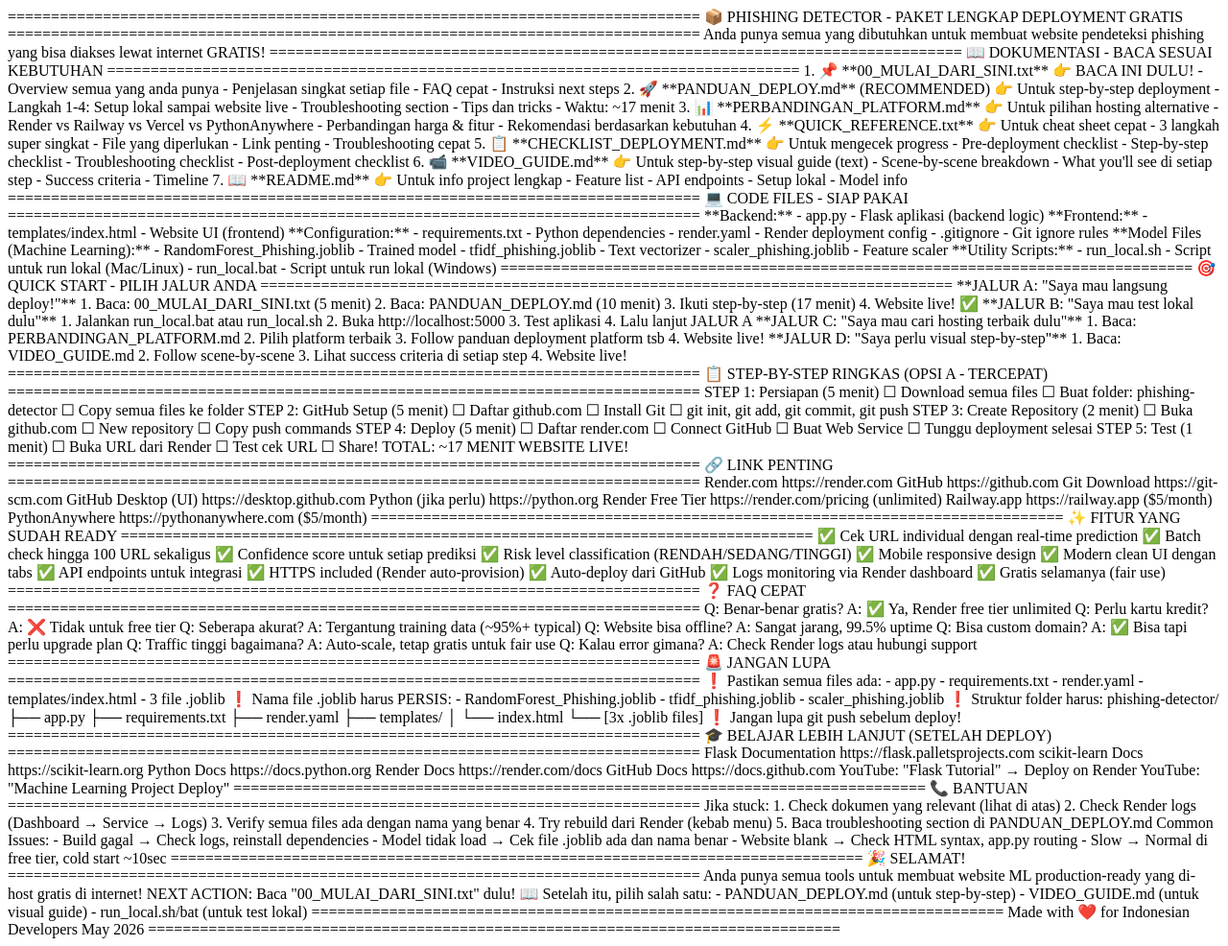
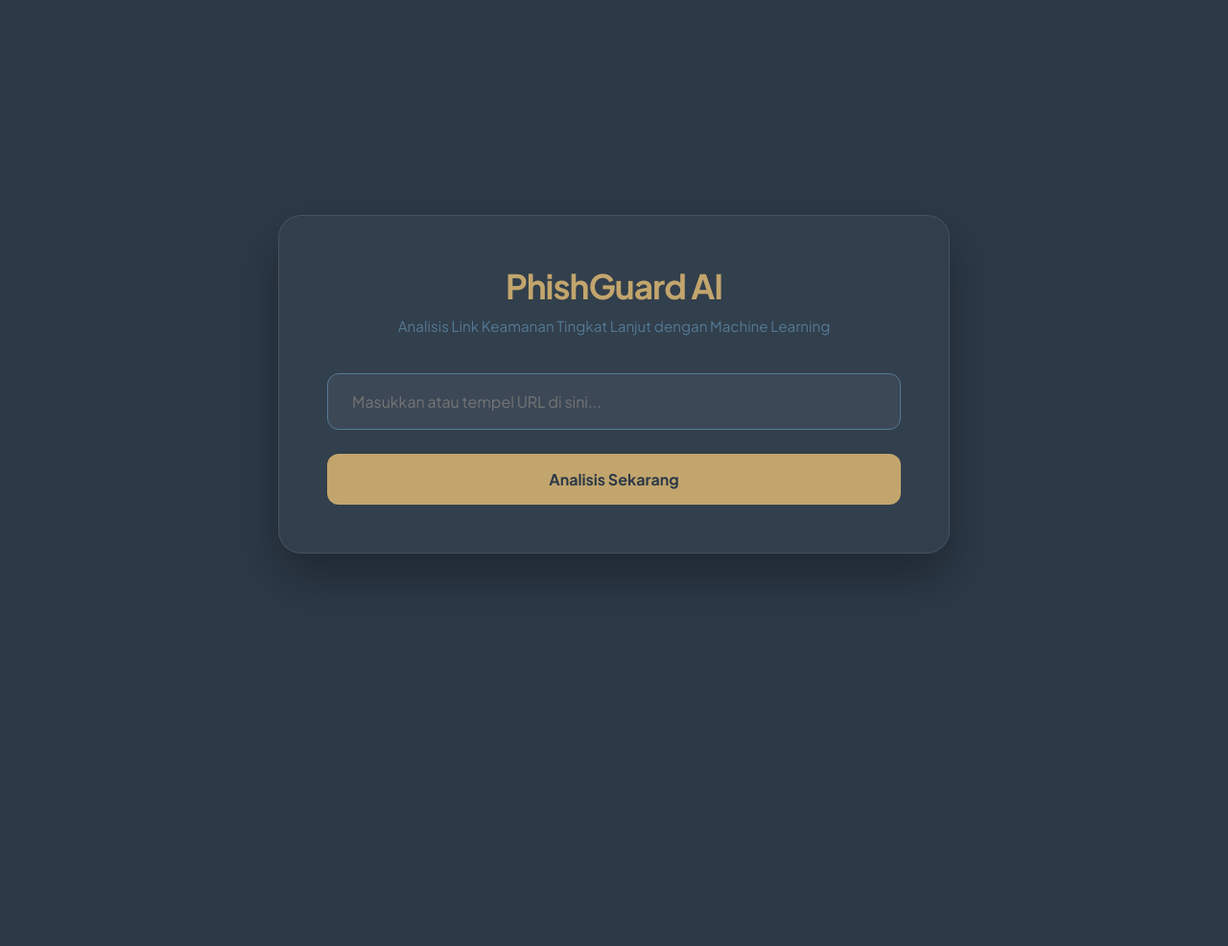
Before and after one commit to AllenGTx/phishing-detector, a Flask app: page / in a window 1280 px wide. Shown: the whole page at 96% size. After the commit the page ends 598 px from the top, so only its background shows below. Run offline with Flask 3, Linux system fonts and the light colour scheme.

Commit message:
Update UI: Minimalist Elegant Palette

```diff
--- a/templates/index.html
+++ b/templates/index.html
@@ -1,273 +1,278 @@
-================================================================================
-📦 PHISHING DETECTOR - PAKET LENGKAP DEPLOYMENT GRATIS
-================================================================================
+<!DOCTYPE html>
+<html lang="id">
+<head>
+    <meta charset="UTF-8">
+    <meta name="viewport" content="width=device-width, initial-scale=1.0">
+    <title>PhishGuard AI | Deteksi Link Modern</title>
+    <link href="https://fonts.googleapis.com/css2?family=Plus+Jakarta+Sans:wght@300;400;600;700&display=swap" rel="stylesheet">
+    <style>
+        :root {
+            --primary: #2C3947;    /* Navy Dark */
+            --secondary: #547A95;  /* Muted Blue */
+            --accent: #C2A56D;     /* Gold Accent */
+            --light: #E8EDF2;      /* Off-White */
+            --white: #ffffff;
+        }
 
-Anda punya semua yang dibutuhkan untuk membuat website pendeteksi phishing
-yang bisa diakses lewat internet GRATIS!
+        * {
+            margin: 0;
+            padding: 0;
+            box-sizing: border-box;
+            font-family: 'Plus Jakarta Sans', sans-serif;
+        }
 
-================================================================================
-📖 DOKUMENTASI - BACA SESUAI KEBUTUHAN
-================================================================================
+        body {
+            background-color: var(--primary);
+            color: var(--light);
+            display: flex;
+            justify-content: center;
+            align-items: center;
+            min-height: 100vh;
+            padding: 20px;
+        }
 
-1. 📌 **00_MULAI_DARI_SINI.txt**
-   👉 BACA INI DULU!
-   - Overview semua yang anda punya
-   - Penjelasan singkat setiap file
-   - FAQ cepat
-   - Instruksi next steps
+        .container {
+            width: 100%;
+            max-width: 700px;
+            background: rgba(255, 255, 255, 0.03);
+            padding: 50px;
+            border-radius: 24px;
+            border: 1px solid rgba(255, 255, 255, 0.1);
+            backdrop-filter: blur(10px);
+            box-shadow: 0 25px 50px rgba(0,0,0,0.3);
+        }
 
-2. 🚀 **PANDUAN_DEPLOY.md** (RECOMMENDED)
-   👉 Untuk step-by-step deployment
-   - Langkah 1-4: Setup lokal sampai website live
-   - Troubleshooting section
-   - Tips dan tricks
-   - Waktu: ~17 menit
+        .header {
+            text-align: center;
+            margin-bottom: 40px;
+        }
 
-3. 📊 **PERBANDINGAN_PLATFORM.md**
-   👉 Untuk pilihan hosting alternative
-   - Render vs Railway vs Vercel vs PythonAnywhere
-   - Perbandingan harga & fitur
-   - Rekomendasi berdasarkan kebutuhan
+        .header h1 {
+            color: var(--accent);
+            font-size: 2.2rem;
+            letter-spacing: -1px;
+            margin-bottom: 10px;
+        }
 
-4. ⚡ **QUICK_REFERENCE.txt**
-   👉 Untuk cheat sheet cepat
-   - 3 langkah super singkat
-   - File yang diperlukan
-   - Link penting
-   - Troubleshooting cepat
+        .header p {
+            color: var(--secondary);
+            font-size: 0.95rem;
+        }
 
-5. 📋 **CHECKLIST_DEPLOYMENT.md**
-   👉 Untuk mengecek progress
-   - Pre-deployment checklist
-   - Step-by-step checklist
-   - Troubleshooting checklist
-   - Post-deployment checklist
+        .input-group {
+            position: relative;
+            margin-bottom: 25px;
+        }
 
-6. 📹 **VIDEO_GUIDE.md**
-   👉 Untuk step-by-step visual guide (text)
-   - Scene-by-scene breakdown
-   - What you'll see di setiap step
-   - Success criteria
-   - Timeline
+        input[type="text"] {
+            width: 100%;
+            padding: 18px 25px;
+            background: rgba(232, 237, 242, 0.05);
+            border: 1px solid var(--secondary);
+            border-radius: 12px;
+            color: var(--white);
+            font-size: 1rem;
+            transition: all 0.3s ease;
+            outline: none;
+        }
 
-7. 📖 **README.md**
-   👉 Untuk info project lengkap
-   - Feature list
-   - API endpoints
-   - Setup lokal
-   - Model info
+        input[type="text"]:focus {
+            border-color: var(--accent);
+            background: rgba(232, 237, 242, 0.08);
+            box-shadow: 0 0 15px rgba(194, 165, 109, 0.2);
+        }
 
-================================================================================
-💻 CODE FILES - SIAP PAKAI
-================================================================================
+        button {
+            width: 100%;
+            padding: 16px;
+            background: var(--accent);
+            color: var(--primary);
+            border: none;
+            border-radius: 12px;
+            font-weight: 700;
+            font-size: 1rem;
+            cursor: pointer;
+            transition: transform 0.2s ease, background 0.3s ease;
+        }
 
-**Backend:**
-- app.py                   - Flask aplikasi (backend logic)
+        button:hover {
+            background: #d4b882;
+            transform: translateY(-2px);
+        }
 
-**Frontend:**
-- templates/index.html     - Website UI (frontend)
+        button:active {
+            transform: translateY(0);
+        }
 
-**Configuration:**
-- requirements.txt         - Python dependencies
-- render.yaml              - Render deployment config
-- .gitignore               - Git ignore rules
+        /* Result Section */
+        #result-container {
+            margin-top: 40px;
+            display: none;
+            border-top: 1px solid rgba(255, 255, 255, 0.1);
+            padding-top: 30px;
+            animation: fadeIn 0.5s ease;
+        }
 
-**Model Files (Machine Learning):**
-- RandomForest_Phishing.joblib    - Trained model
-- tfidf_phishing.joblib            - Text vectorizer
-- scaler_phishing.joblib           - Feature scaler
+        @keyframes fadeIn {
+            from { opacity: 0; transform: translateY(10px); }
+            to { opacity: 1; transform: translateY(0); }
+        }
 
-**Utility Scripts:**
-- run_local.sh             - Script untuk run lokal (Mac/Linux)
-- run_local.bat            - Script untuk run lokal (Windows)
+        .result-card {
+            background: rgba(0, 0, 0, 0.2);
+            padding: 25px;
+            border-radius: 16px;
+        }
 
-================================================================================
-🎯 QUICK START - PILIH JALUR ANDA
-================================================================================
+        .badge {
+            display: inline-block;
+            padding: 6px 14px;
+            border-radius: 50px;
+            font-size: 0.8rem;
+            font-weight: 700;
+            margin-bottom: 15px;
+            text-transform: uppercase;
+        }
 
-**JALUR A: "Saya mau langsung deploy!"**
-1. Baca: 00_MULAI_DARI_SINI.txt (5 menit)
-2. Baca: PANDUAN_DEPLOY.md (10 menit)
-3. Ikuti step-by-step (17 menit)
-4. Website live! ✅
+        .phishing { background: #e74c3c; color: white; }
+        .safe { background: #27ae60; color: white; }
 
-**JALUR B: "Saya mau test lokal dulu"**
-1. Jalankan run_local.bat atau run_local.sh
-2. Buka http://localhost:5000
-3. Test aplikasi
-4. Lalu lanjut JALUR A
+        .confidence-label {
+            font-size: 0.85rem;
+            color: var(--secondary);
+            margin-bottom: 5px;
+        }
 
-**JALUR C: "Saya mau cari hosting terbaik dulu"**
-1. Baca: PERBANDINGAN_PLATFORM.md
-2. Pilih platform terbaik
-3. Follow panduan deployment platform tsb
-4. Website live!
+        .confidence-bar {
+            height: 8px;
+            background: rgba(255,255,255,0.1);
+            border-radius: 10px;
+            overflow: hidden;
+            margin-bottom: 25px;
+        }
 
-**JALUR D: "Saya perlu visual step-by-step"**
-1. Baca: VIDEO_GUIDE.md
-2. Follow scene-by-scene
-3. Lihat success criteria di setiap step
-4. Website live!
+        .confidence-fill {
+            height: 100%;
+            background: var(--accent);
+            width: 0%;
+            transition: width 1s ease-in-out;
+        }
 
-================================================================================
-📋 STEP-BY-STEP RINGKAS (OPSI A - TERCEPAT)
-================================================================================
+        .explanation-box {
+            font-size: 0.95rem;
+            line-height: 1.6;
+            color: var(--light);
+            border-left: 3px solid var(--accent);
+            padding-left: 20px;
+        }
 
-STEP 1: Persiapan (5 menit)
-  ☐ Download semua files
-  ☐ Buat folder: phishing-detector
-  ☐ Copy semua files ke folder
+        .loader {
+            display: none;
+            text-align: center;
+            margin: 20px 0;
+        }
 
-STEP 2: GitHub Setup (5 menit)
-  ☐ Daftar github.com
-  ☐ Install Git
-  ☐ git init, git add, git commit, git push
+        .spinner {
+            width: 30px;
+            height: 30px;
+            border: 3px solid var(--secondary);
+            border-top-color: var(--accent);
+            border-radius: 50%;
+            animation: spin 1s infinite linear;
+            display: inline-block;
+        }
 
-STEP 3: Create Repository (2 menit)
-  ☐ Buka github.com
-  ☐ New repository
-  ☐ Copy push commands
+        @keyframes spin { to { transform: rotate(360deg); } }
+    </style>
+</head>
+<body>
 
-STEP 4: Deploy (5 menit)
-  ☐ Daftar render.com
-  ☐ Connect GitHub
-  ☐ Buat Web Service
-  ☐ Tunggu deployment selesai
+<div class="container">
+    <div class="header">
+        <h1>PhishGuard AI</h1>
+        <p>Analisis Link Keamanan Tingkat Lanjut dengan Machine Learning</p>
+    </div>
 
-STEP 5: Test (1 menit)
-  ☐ Buka URL dari Render
-  ☐ Test cek URL
-  ☐ Share!
+    <div class="input-group">
+        <input type="text" id="url-input" placeholder="Masukkan atau tempel URL di sini...">
+    </div>
 
-TOTAL: ~17 MENIT WEBSITE LIVE!
+    <button onclick="analyzeUrl()" id="btn-text">Analisis Sekarang</button>
 
-================================================================================
-🔗 LINK PENTING
-================================================================================
+    <div class="loader" id="loader">
+        <div class="spinner"></div>
+        <p style="margin-top: 10px; font-size: 0.8rem; color: var(--secondary);">Mengekstrak fitur & menjalankan AI...</p>
+    </div>
 
-Render.com              https://render.com
-GitHub                  https://github.com
-Git Download            https://git-scm.com
-GitHub Desktop (UI)     https://desktop.github.com
-Python (jika perlu)     https://python.org
+    <div id="result-container">
+        <div class="result-card">
+            <div id="status-badge" class="badge"></div>
 
-Render Free Tier        https://render.com/pricing (unlimited)
-Railway.app             https://railway.app ($5/month)
-PythonAnywhere          https://pythonanywhere.com ($5/month)
+            <div class="confidence-label">Confidence Prediksi: <span id="confidence-text">0%</span></div>
+            <div class="confidence-bar">
+                <div id="confidence-fill" class="confidence-fill"></div>
+            </div>
 
-================================================================================
-✨ FITUR YANG SUDAH READY
-================================================================================
+            <div class="explanation-box">
+                <strong style="display: block; margin-bottom: 8px; color: var(--accent);">Analisis AI (Penjelasan LLM):</strong>
+                <p id="explanation-text">Menunggu data...</p>
+            </div>
+        </div>
+    </div>
+</div>
 
-✅ Cek URL individual dengan real-time prediction
-✅ Batch check hingga 100 URL sekaligus
-✅ Confidence score untuk setiap prediksi
-✅ Risk level classification (RENDAH/SEDANG/TINGGI)
-✅ Mobile responsive design
-✅ Modern clean UI dengan tabs
-✅ API endpoints untuk integrasi
-✅ HTTPS included (Render auto-provision)
-✅ Auto-deploy dari GitHub
-✅ Logs monitoring via Render dashboard
-✅ Gratis selamanya (fair use)
+<script>
+    async function analyzeUrl() {
+        const urlInput = document.getElementById('url-input').value;
+        const btn = document.querySelector('button');
+        const loader = document.getElementById('loader');
+        const resultContainer = document.getElementById('result-container');
 
-================================================================================
-❓ FAQ CEPAT
-================================================================================
+        if (!urlInput) {
+            alert("Harap masukkan URL");
+            return;
+        }
 
-Q: Benar-benar gratis?
-A: ✅ Ya, Render free tier unlimited
+        // Tampilan Loading
+        btn.style.display = 'none';
+        loader.style.display = 'block';
+        resultContainer.style.display = 'none';
 
-Q: Perlu kartu kredit?
-A: ❌ Tidak untuk free tier
+        try {
+            const response = await fetch('/api/check', {
+                method: 'POST',
+                headers: { 'Content-Type': 'application/json' },
+                body: JSON.stringify({ url: urlInput })
+            });
 
-Q: Seberapa akurat?
-A: Tergantung training data (~95%+ typical)
+            const data = await response.json();
 
-Q: Website bisa offline?
-A: Sangat jarang, 99.5% uptime
+            // Sembunyikan Loading
+            loader.style.display = 'none';
+            btn.style.display = 'block';
+            resultContainer.style.display = 'block';
 
-Q: Bisa custom domain?
-A: ✅ Bisa tapi perlu upgrade plan
+            // Update UI
+            const badge = document.getElementById('status-badge');
+            if (data.is_phishing) {
+                badge.innerText = "Terdeteksi Phishing";
+                badge.className = "badge phishing";
+            } else {
+                badge.innerText = "Link Aman";
+                badge.className = "badge safe";
+            }
 
-Q: Traffic tinggi bagaimana?
-A: Auto-scale, tetap gratis untuk fair use
+            document.getElementById('confidence-text').innerText = data.confidence + '%';
+            document.getElementById('confidence-fill').style.width = data.confidence + '%';
+            document.getElementById('explanation-text').innerText = data.explanation || "Analisis selesai berdasarkan pola fitur URL.";
 
-Q: Kalau error gimana?
-A: Check Render logs atau hubungi support
+        } catch (error) {
+            alert("Gagal menghubungi server");
+            loader.style.display = 'none';
+            btn.style.display = 'block';
+        }
+    }
+</script>
 
-================================================================================
-🚨 JANGAN LUPA
-================================================================================
-
-❗ Pastikan semua files ada:
-  - app.py
-  - requirements.txt
-  - render.yaml
-  - templates/index.html
-  - 3 file .joblib
-
-❗ Nama file .joblib harus PERSIS:
-  - RandomForest_Phishing.joblib
-  - tfidf_phishing.joblib
-  - scaler_phishing.joblib
-
-❗ Struktur folder harus:
-  phishing-detector/
-  ├── app.py
-  ├── requirements.txt
-  ├── render.yaml
-  ├── templates/
-  │   └── index.html
-  └── [3x .joblib files]
-
-❗ Jangan lupa git push sebelum deploy!
-
-================================================================================
-🎓 BELAJAR LEBIH LANJUT (SETELAH DEPLOY)
-================================================================================
-
-Flask Documentation      https://flask.palletsprojects.com
-scikit-learn Docs        https://scikit-learn.org
-Python Docs              https://docs.python.org
-Render Docs              https://render.com/docs
-GitHub Docs              https://docs.github.com
-
-YouTube: "Flask Tutorial" → Deploy on Render
-YouTube: "Machine Learning Project Deploy"
-
-================================================================================
-📞 BANTUAN
-================================================================================
-
-Jika stuck:
-1. Check dokumen yang relevant (lihat di atas)
-2. Check Render logs (Dashboard → Service → Logs)
-3. Verify semua files ada dengan nama yang benar
-4. Try rebuild dari Render (kebab menu)
-5. Baca troubleshooting section di PANDUAN_DEPLOY.md
-
-Common Issues:
-- Build gagal → Check logs, reinstall dependencies
-- Model tidak load → Cek file .joblib ada dan nama benar
-- Website blank → Check HTML syntax, app.py routing
-- Slow → Normal di free tier, cold start ~10sec
-
-================================================================================
-🎉 SELAMAT!
-================================================================================
-
-Anda punya semua tools untuk membuat website ML production-ready
-yang di-host gratis di internet!
-
-NEXT ACTION: Baca "00_MULAI_DARI_SINI.txt" dulu! 📖
-
-Setelah itu, pilih salah satu:
-- PANDUAN_DEPLOY.md (untuk step-by-step)
-- VIDEO_GUIDE.md (untuk visual guide)
-- run_local.sh/bat (untuk test lokal)
-
-================================================================================
-Made with ❤️ for Indonesian Developers
-May 2026
-================================================================================
+</body>
+</html>
```
